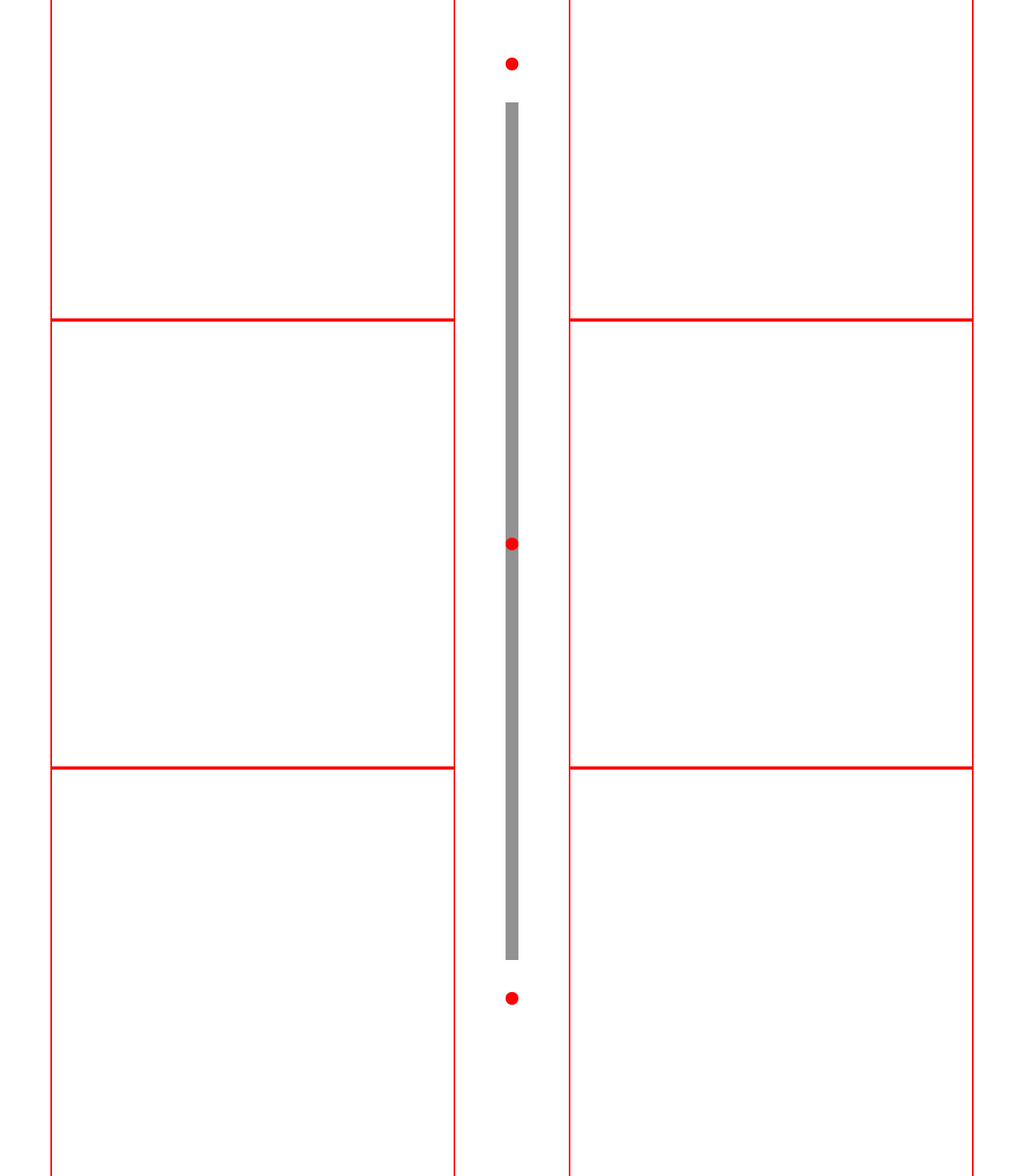
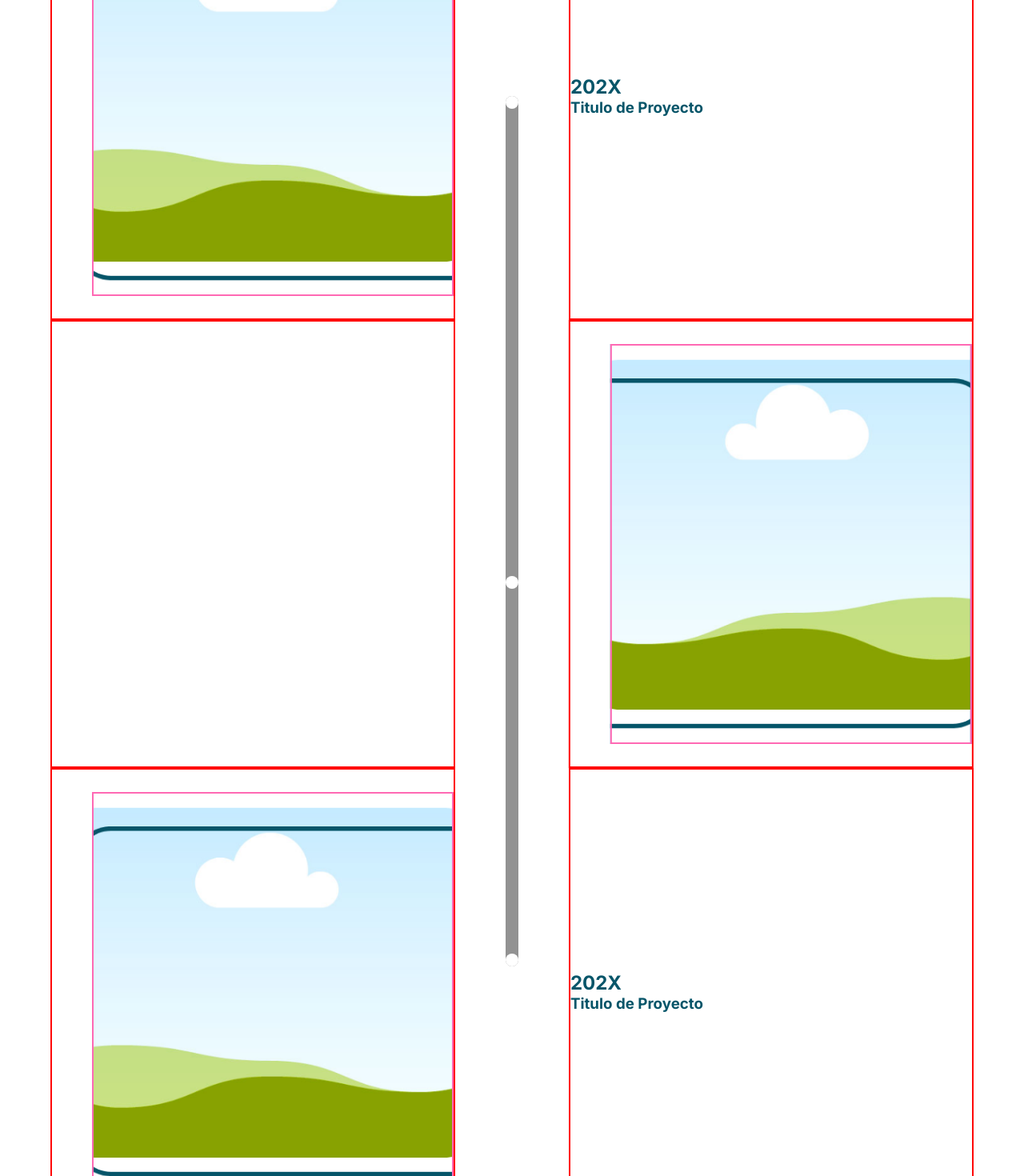
Before and after one commit to erickperejil/Erigo-Pagina-Web, a Next.js app: page /proyectos in a window 1280 px wide. Shown: the part 1120-2590 px from the top of the page at 80% size. Built offline with nearby package versions, Linux system fonts and the light colour scheme.

Commit message:
Linea de Tiempo

```diff
--- a/src/app/page.module.css
+++ b/src/app/page.module.css
@@ -937,14 +937,14 @@ left: -18%; */
 }
 
 .iconosLineaTiempo{
-  width: 7%;
+  width: 5%;
   height: 46vh;
   /* border: 2px solid darkred; */
   background-color: white;
   position: absolute;
   top: 110vh;
   z-index: 400;
-  right: 46.5%;
+  right: 47.5%;
   display: flex;
   flex-direction: column-reverse;
   align-items: center;
@@ -952,9 +952,21 @@ left: -18%; */
 }
 
 .iconoTiempo{
-  height: 12vh;
+  height: 0vh;
   width: 100%;
   display: flex;
   justify-content: center;
   align-items: center;
+  /* border: 2px solid green; */
 }
+
+.historiaRImagen{
+  border: 2px solid hotpink;
+  height: 90%;
+  width: 90%;
+  background-image: url("/img/HistoriaFormato.png");
+  background-position: center; /* Center the image */
+  background-repeat: no-repeat; /* Do not repeat the image */
+  background-size: cover;
+  background-color: #004ea7;
+}
--- a/src/app/proyectos/page.tsx
+++ b/src/app/proyectos/page.tsx
@@ -63,15 +63,27 @@ export default function proyectos() {
                 <section className={styles.LineaTiempo2}>
                 </section>
                 <div className={styles.proyecto2}>
+                    <div className={styles.historiaR} style={{display:'flex', flexDirection:'row-reverse', alignItems:'center'}}>
+                        <div className={styles.historiaRImagen}></div>
+                    </div>
                     <div className={styles.historiaR}></div>
-                    <div className={styles.historiaR}></div>
-                    <div className={styles.historiaR}></div>
+                    <div className={styles.historiaR} style={{display:'flex', flexDirection:'row-reverse', alignItems:'center'}}>
+                        <div className={styles.historiaRImagen}></div>
+                    </div>
                 </div>
 
                 <div className={styles.proyecto2} style={{right:'0'}}>
-                    <div className={styles.historiaR}></div>
-                    <div className={styles.historiaR}></div>
-                    <div className={styles.historiaR}></div>
+                    <div className={styles.historiaR} style={{display:'flex', justifyContent:'center',flexDirection:'column'}}>
+                        <h2 style={{color: '#065569ff'}}>202X</h2>
+                        <h3 style={{color: '#065569ff'}}>Titulo de Proyecto</h3>
+                    </div>
+                    <div className={styles.historiaR} style={{display:'flex', flexDirection:'row', alignItems:'center', transform: 'scaleX(-1)'}}>
+                        <div className={styles.historiaRImagen}></div>
+                    </div>
+                    <div className={styles.historiaR} style={{display:'flex', justifyContent:'center',flexDirection:'column'}}>
+                        <h2 style={{color: '#065569ff'}}>202X</h2>
+                        <h3 style={{color: '#065569ff'}}>Titulo de Proyecto</h3>
+                    </div>
                 </div>
 
                 <div className={styles.iconosLineaTiempo}>
@@ -79,29 +91,27 @@ export default function proyectos() {
                     <FontAwesomeIcon icon={faCircle} style={{color: "#969696",}} />
                     </div>
                     <div className={styles.iconoTiempo} style={{position: 'absolute',width: '80%'}}>
-                    <FontAwesomeIcon icon={faCircle} style={{color: "red",}} />
+                    <FontAwesomeIcon icon={faCircle} style={{color: "white",}} />
                     </div>
 
                 </div>
-
 
                 <div className={styles.iconosLineaTiempo} style={{top: '185vh', backgroundColor: 'transparent'}}>
                     <div className={styles.iconoTiempo}>
                     <FontAwesomeIcon icon={faCircle} style={{color: "#969696",}} />
                     </div>
                     <div className={styles.iconoTiempo} style={{position: 'absolute',width: '80%'}}>
-                    <FontAwesomeIcon icon={faCircle} style={{color: "red",}} />
+                    <FontAwesomeIcon icon={faCircle} style={{color: "white",}} />
                     </div>
 
                 </div>
 
-
-                <div className={styles.iconosLineaTiempo} style={{    top: '290vh',backgroundColor: 'white',flexDirection: 'column',}}>
+                <div className={styles.iconosLineaTiempo} style={{    top: '290vh',backgroundColor: 'white',flexDirection: 'column',height: '65vh'}}>
                     <div className={styles.iconoTiempo}>
                     <FontAwesomeIcon icon={faCircle} style={{color: "#969696",}} />
                     </div>
                     <div className={styles.iconoTiempo} style={{position: 'absolute',width: '80%'}}>
-                    <FontAwesomeIcon icon={faCircle} style={{color: "red",}} />
+                    <FontAwesomeIcon icon={faCircle} style={{color: "white",}} />
                     </div>
 
                 </div>
```
Also changed, not shown: src/app/page.tsx (+13 -5 lines), public/img/HistoriaFormato.png (added).
